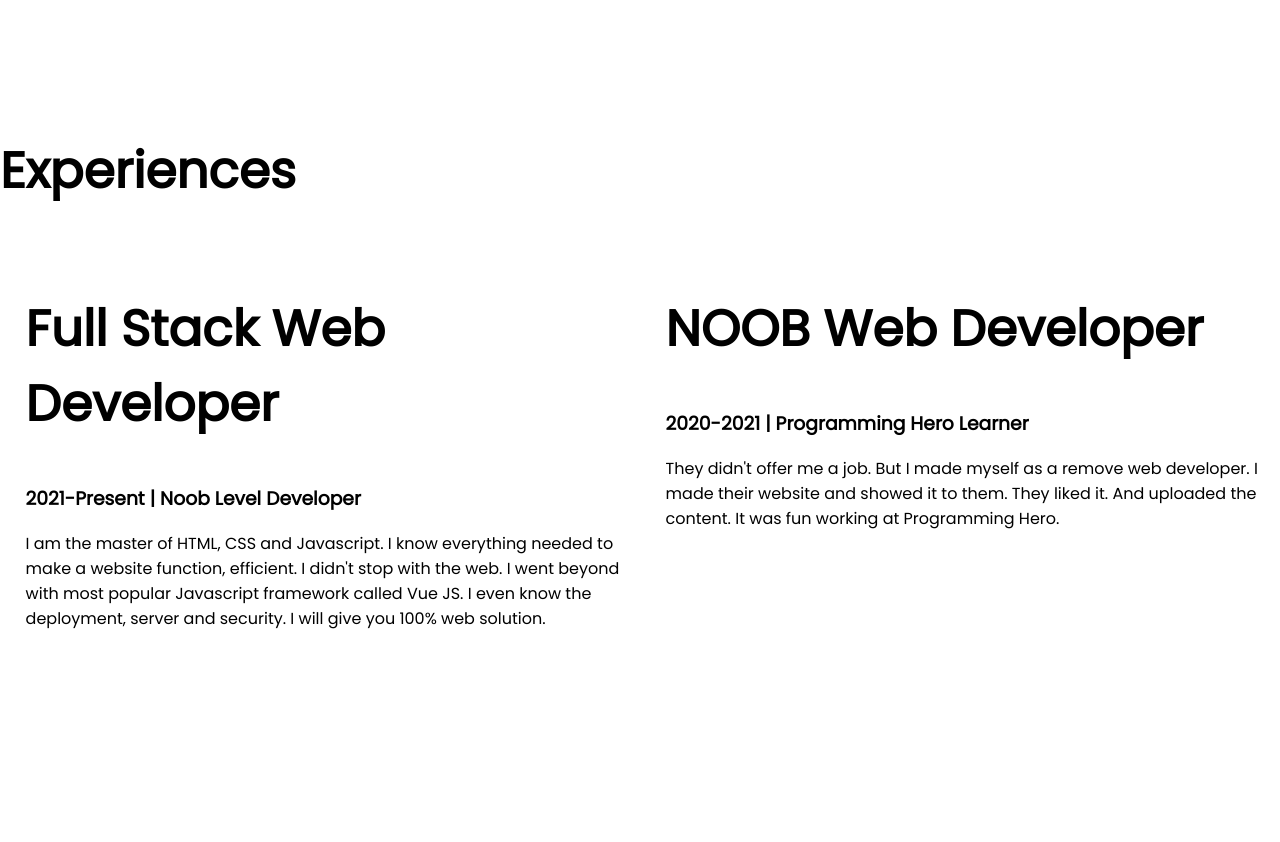
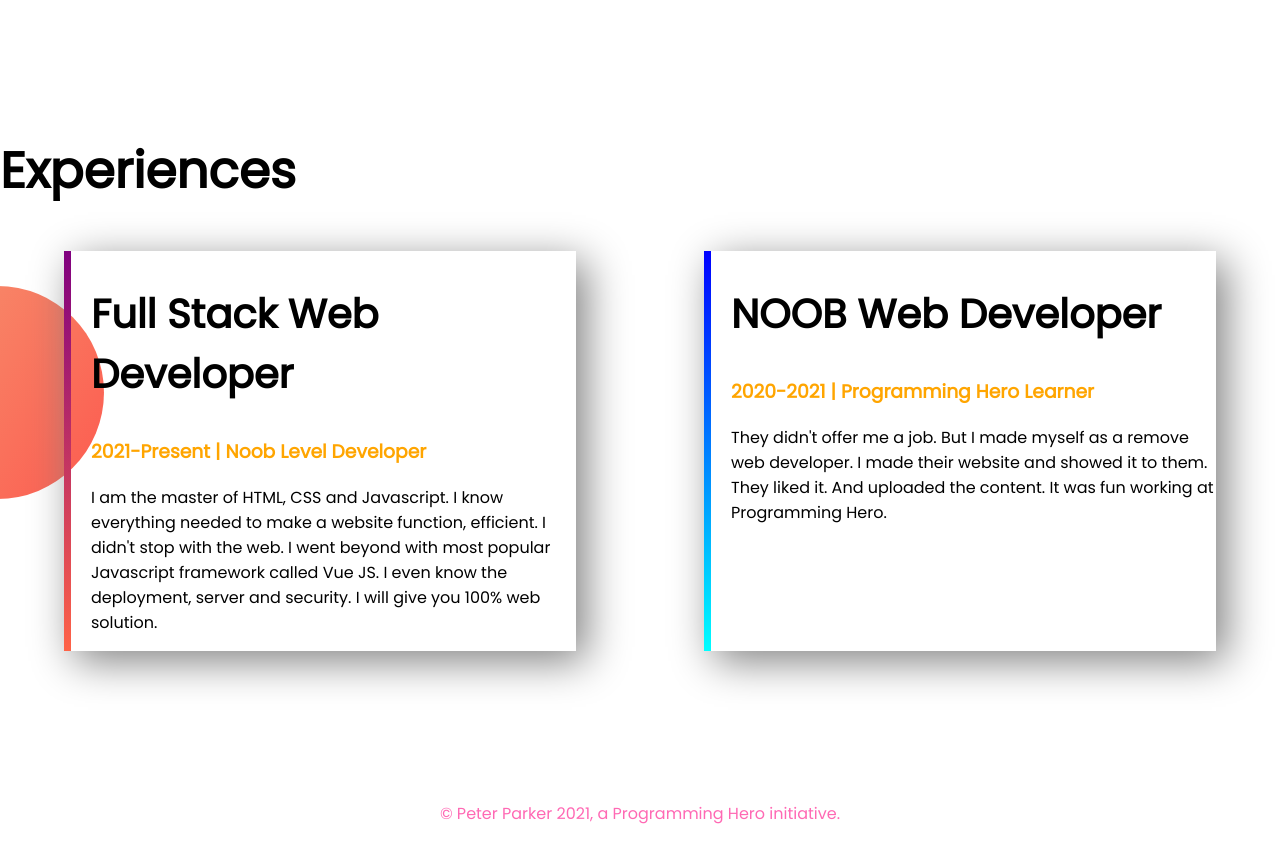
Before and after one commit to rifattalukdar/devoloper-portfolio, a plain HTML site: page index.html in a window 1280 px wide. Shown: the part 1140-1982 px from the top of the page. Before the commit the page ends 1937 px from the top, so only its background shows below. Drawn offline with Linux system fonts and the light colour scheme.

Commit message:
experience added

```diff
--- a/index.html
+++ b/index.html
@@ -44,23 +44,26 @@
     <section class="last-part">
         <h1>Experiences</h1>
         <div class="flexible-container">
-            <div class="half-widh">
-                <h1>Full Stack Web Developer</h1>
-                <h3>2021-Present | Noob Level Developer</h3>
+            <div id="extra-dev" class="extra-widh">
+                <h2>Full Stack Web Developer</h2>
+                <h3 class="orange-color">2021-Present | Noob Level Developer</h3>
                 <p>I am the master of HTML, CSS and Javascript. I know everything needed to make a website function,
                     efficient. I didn't stop with the web. I went beyond with most popular Javascript framework called
                     Vue
                     JS. I even know the deployment, server and security. I will give you 100% web solution.</p>
             </div>
-            <div class="half-widh">
-                <h1>NOOB Web Developer</h1>
-                <h3>2020-2021 | Programming Hero Learner</h3>
+            <div id="web-dev" class="extra-widh">
+                <h2>NOOB Web Developer</h2>
+                <h3 class="orange-color">2020-2021 | Programming Hero Learner</h3>
                 <p>They didn't offer me a job. But I made myself as a remove web developer. I made their website and
                     showed
                     it to them. They liked it. And uploaded the content. It was fun working at Programming Hero.</p>
             </div>
         </div>
     </section>
+    <footer>
+        <p>© Peter Parker 2021, a Programming Hero initiative.</p>
+    </footer>
 
 </body>
 
--- a/style.css
+++ b/style.css
@@ -4,6 +4,9 @@
 }
 h1{
     font-size: 50px;
+}
+h2{
+    font-size: 40px;
 }
 .orange-color{
     color: orange;
@@ -35,3 +38,29 @@
     background-repeat: no-repeat;
     background-position: right;
 }
+.last-part{
+    background-image: url(images/exp-bg.png);
+    background-repeat: no-repeat;
+    background-position: left;
+}
+.extra-widh{
+    width: 40%;
+    margin-left: 5%;
+    margin-right: 5%;
+    padding-left: 20px;
+    box-shadow: 10px 10px 40px grey;
+}
+#web-dev{
+    border-left: 7px solid;
+    border-image: linear-gradient(blue,cyan);
+    border-image-slice: 1;
+}
+#extra-dev{
+    border-left: 7px solid;
+    border-image: linear-gradient(purple,tomato);
+    border-image-slice: 1;
+}
+footer p{
+    text-align: center;
+    color: hotpink;
+}
```
Also changed, not shown: 2 other files.
